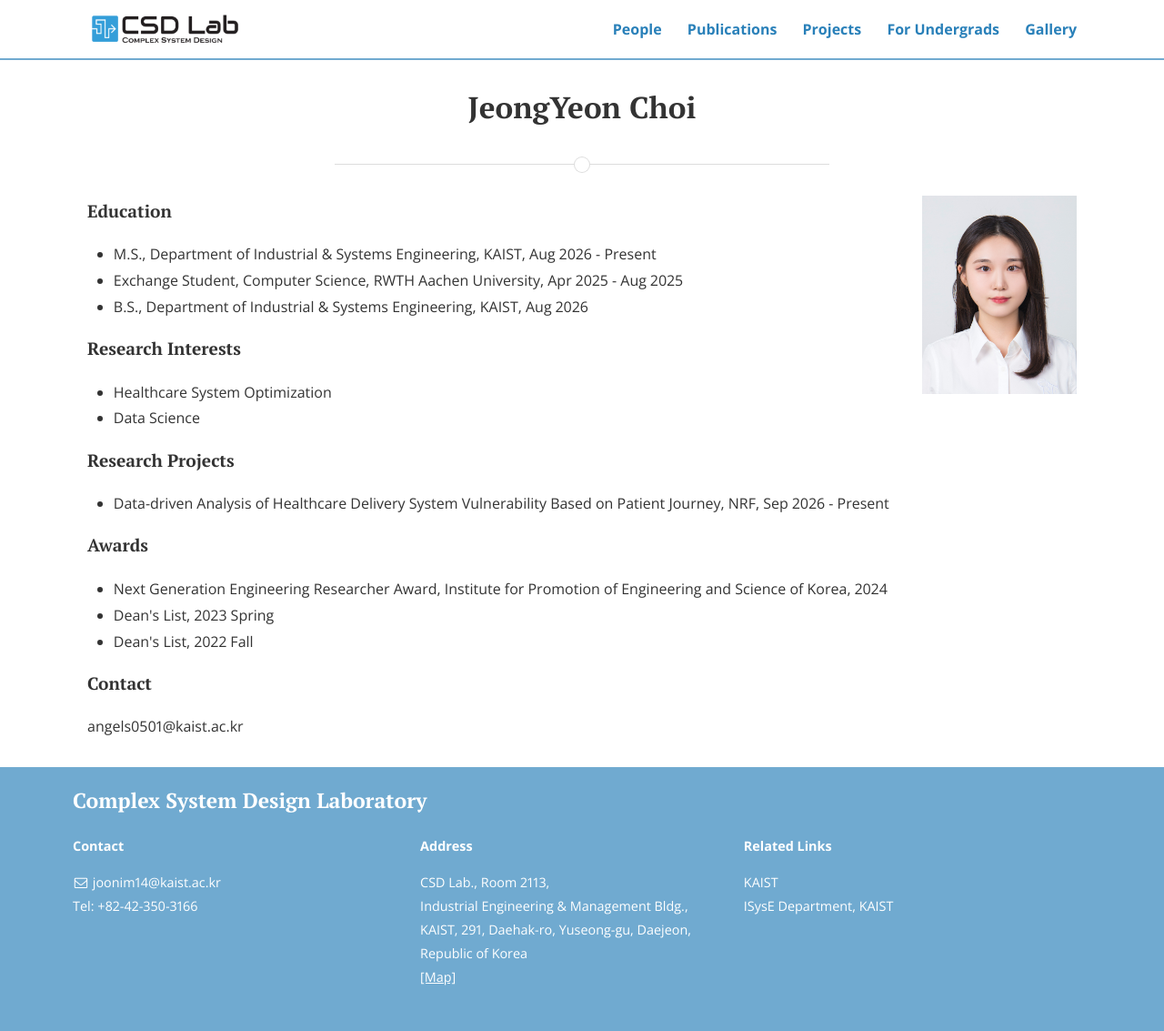
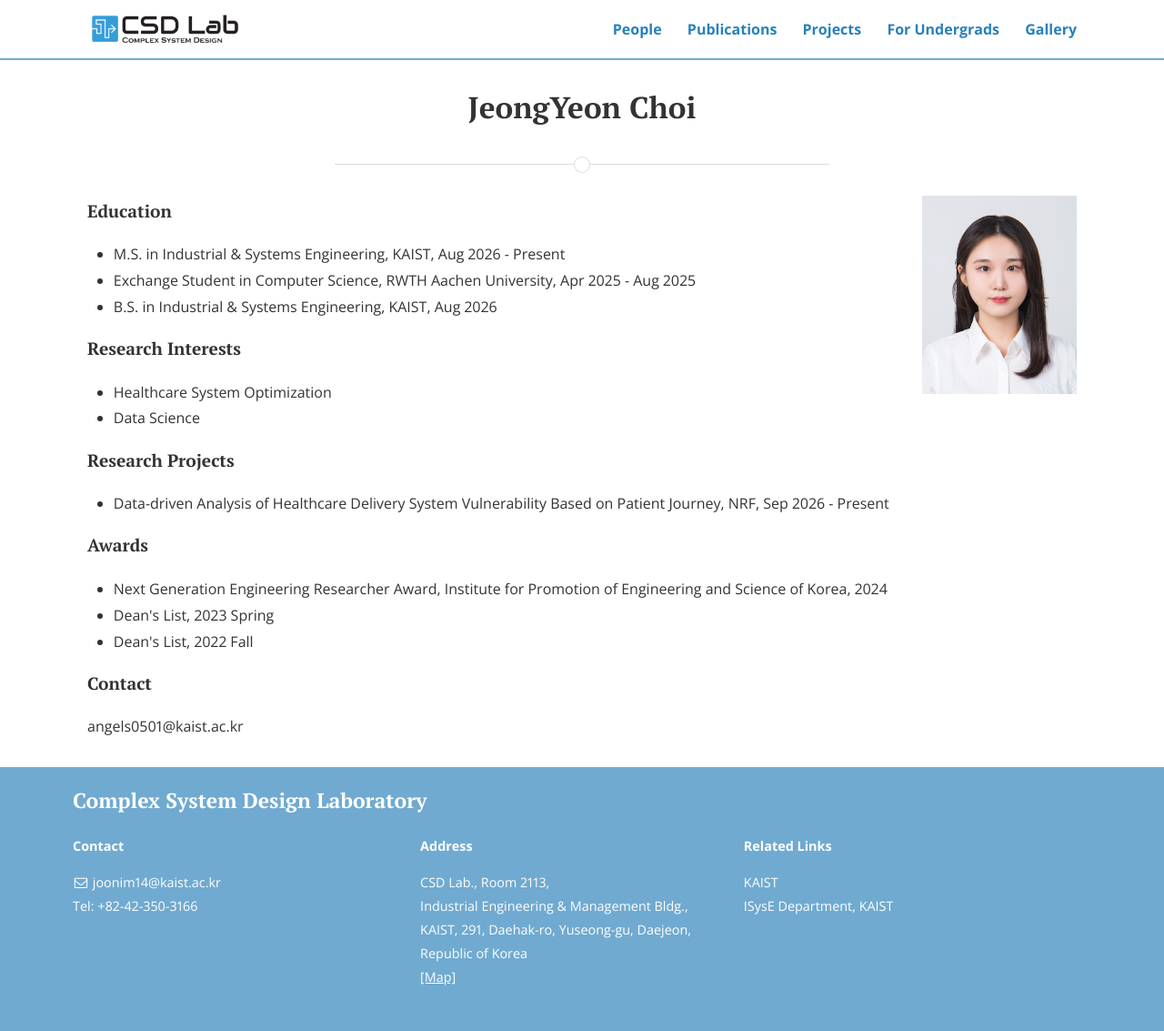
Before and after one commit to CSDlab-KAIST/csdlab-kaist.github.io, a Jekyll site: the page built from people/jeongyeon.html, in a window 1280 px wide. Shown: the whole page at 91% size. Built offline with Jekyll 4.4.1, drawn with Linux system fonts in a browser that asks for light colours; nearby versions of some CDN libraries.

Commit message:
Update jeongyeon.html

```diff
--- a/people/jeongyeon.html
+++ b/people/jeongyeon.html
@@ -11,9 +11,9 @@ title: JeongYeon Choi
 
 <h4>Education</h4>
 <ul>
-  <li>M.S., Department of Industrial & Systems Engineering, KAIST, Aug 2026 - Present </li>
-  <li>Exchange Student, Computer Science, RWTH Aachen University, Apr 2025 - Aug 2025 </li>
-  <li>B.S., Department of Industrial & Systems Engineering, KAIST, Aug 2026</li>
+  <li>M.S. in Industrial & Systems Engineering, KAIST, Aug 2026 - Present </li>
+  <li>Exchange Student in Computer Science, RWTH Aachen University, Apr 2025 - Aug 2025 </li>
+  <li>B.S. in Industrial & Systems Engineering, KAIST, Aug 2026</li>
 </ul>
 
 <h4>Research Interests</h4>
```
